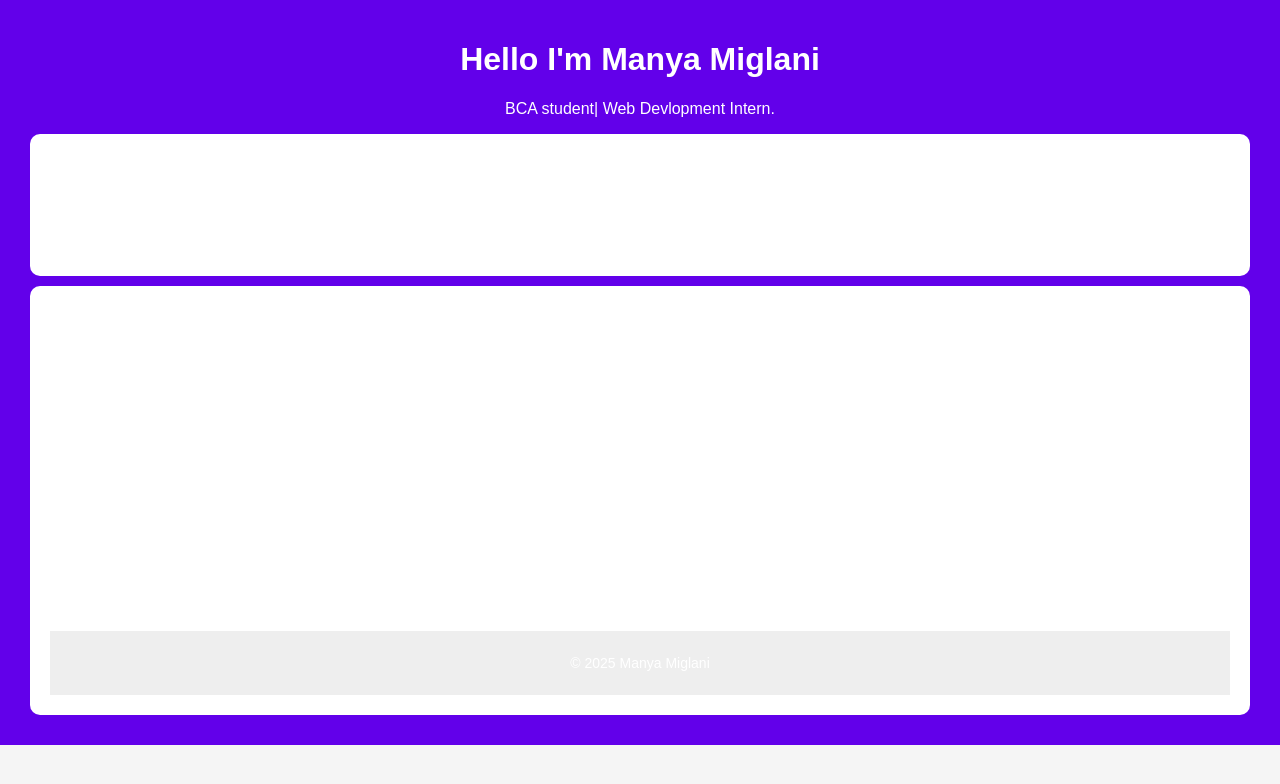
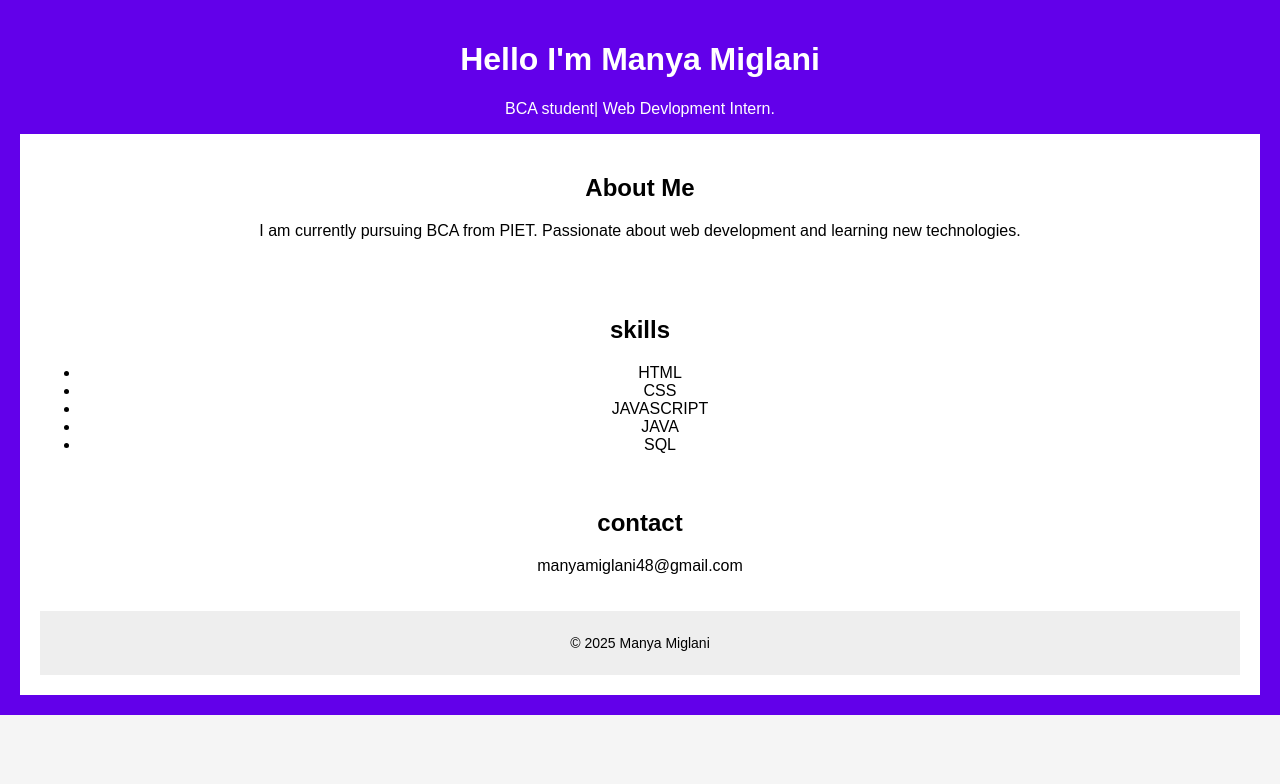
Before and after one commit to manyamiglani/codeclause_portfolio, a plain HTML site: page index.html in a window 1280 px wide. Drawn offline with Linux system fonts and the light colour scheme.

Commit message:
Update style.css

```diff
--- a/style.css
+++ b/style.css
@@ -11,12 +11,16 @@ header{
   padding: 20px;
   text-align: center;
 }
-section{
+section {
   padding: 20px;
-  margin: 10px;
   background-color: white;
-  border-radius: 10px;
+  color: black;
 }
+
+section h2, section p, section ul, section li {
+  color: black;
+}
+
 footer{
   background-color:#eee;
   text-align:center;
```
